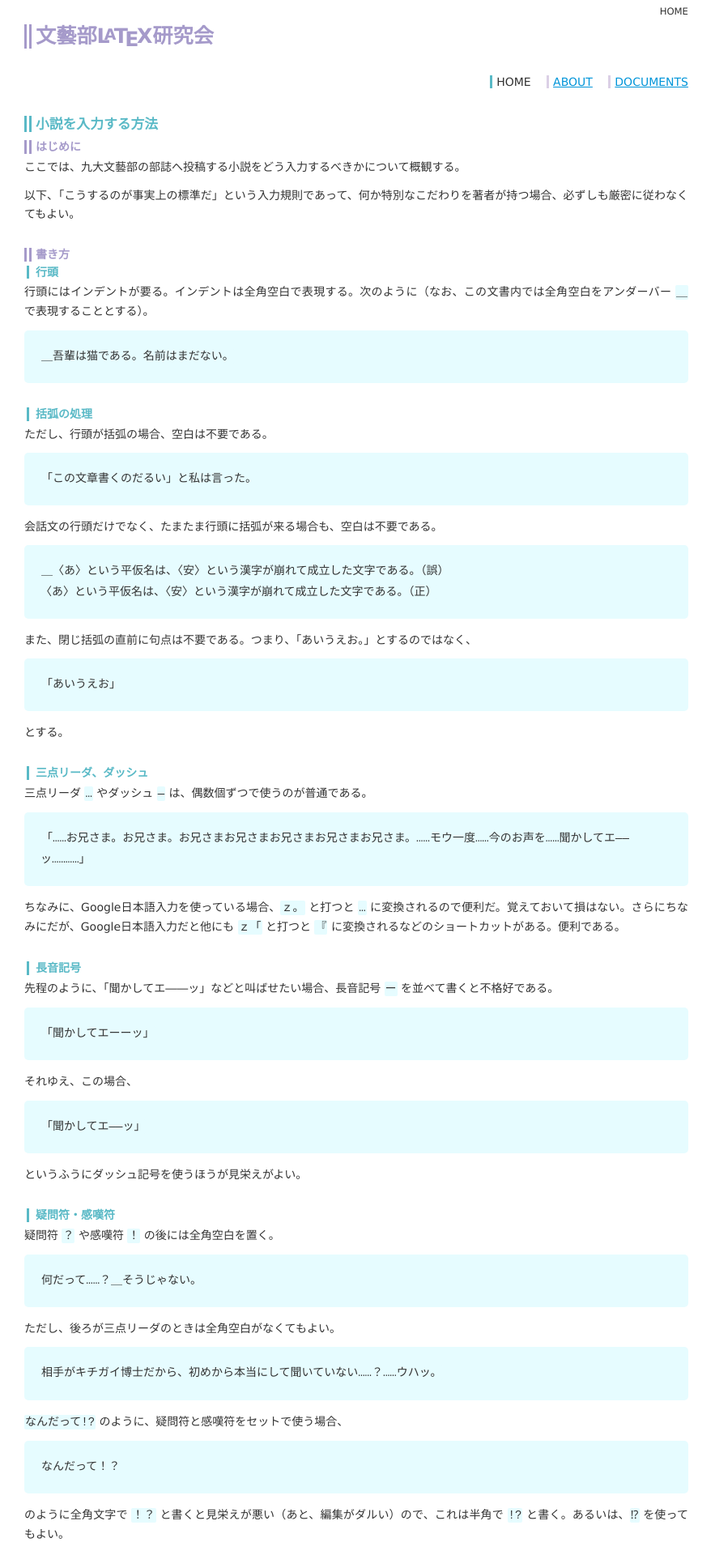
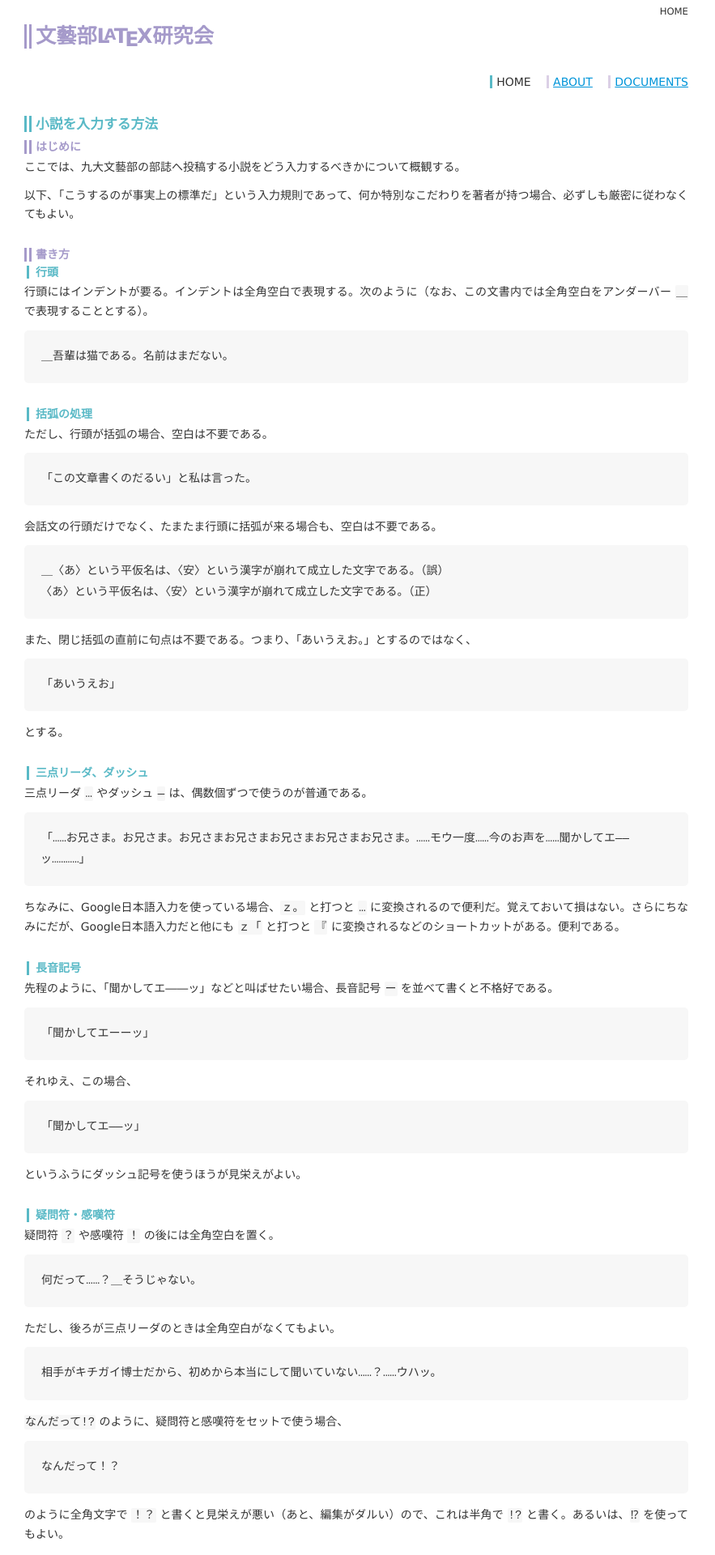
Before and after one commit to qdaibungei/latex, a Jekyll site: the page built from docs/index.md, in a window 1280 px wide. Shown: the top 1920 px of the page at 81% size, without its empty margins (0-883 px from the left). Built offline with Jekyll 4.4.1, drawn with Linux system fonts in a browser that asks for light colours.

Commit message:
fix background color of code

```diff
--- a/docs/assets/css/mystyle.css
+++ b/docs/assets/css/mystyle.css
@@ -85,7 +85,7 @@ img {
 	border: 1px solid #eee;
 }
 pre, pre.highlight {
-	background-color: #e6fcff;
+	background-color: #f7f7f7;
 	padding: 20px;
 	margin: 0 0 15px 0;
 	border-radius: 5px;
@@ -94,7 +94,7 @@ pre, pre.highlight {
 	word-wrap: break-word;
 }
 code {
-	background-color: #e6fcff;
+	background-color: #f7f7f7;
 	padding: 1px;
 	border-radius: 2px;
 }
@@ -102,5 +102,5 @@ figure {
 	margin: 0px;
 }
 strong {
-	background: linear-gradient(transparent 60%, #73efff 60%);
+	background: linear-gradient(transparent 60%, #73#f7f7f7fff 60%);
 }
```
